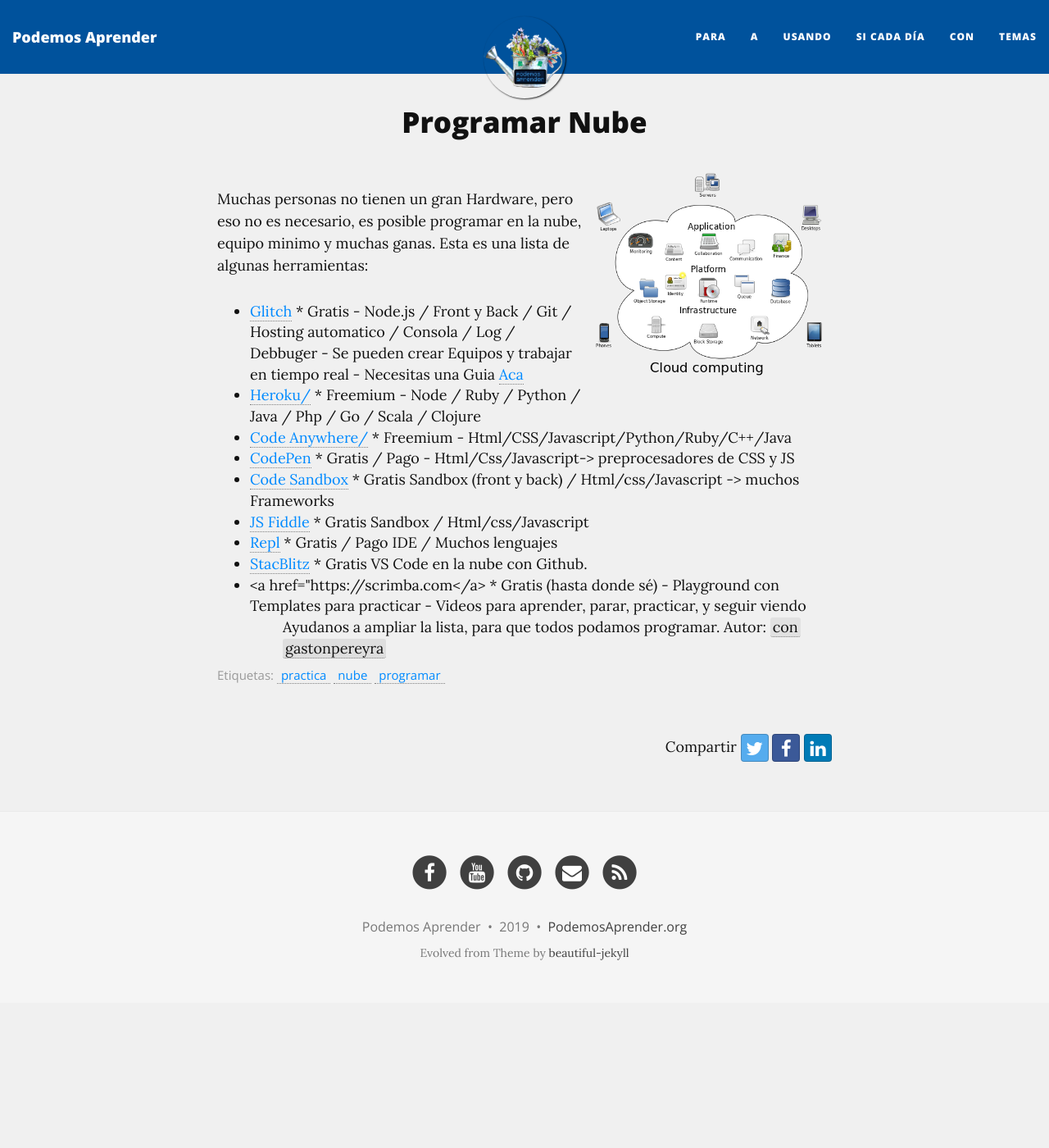
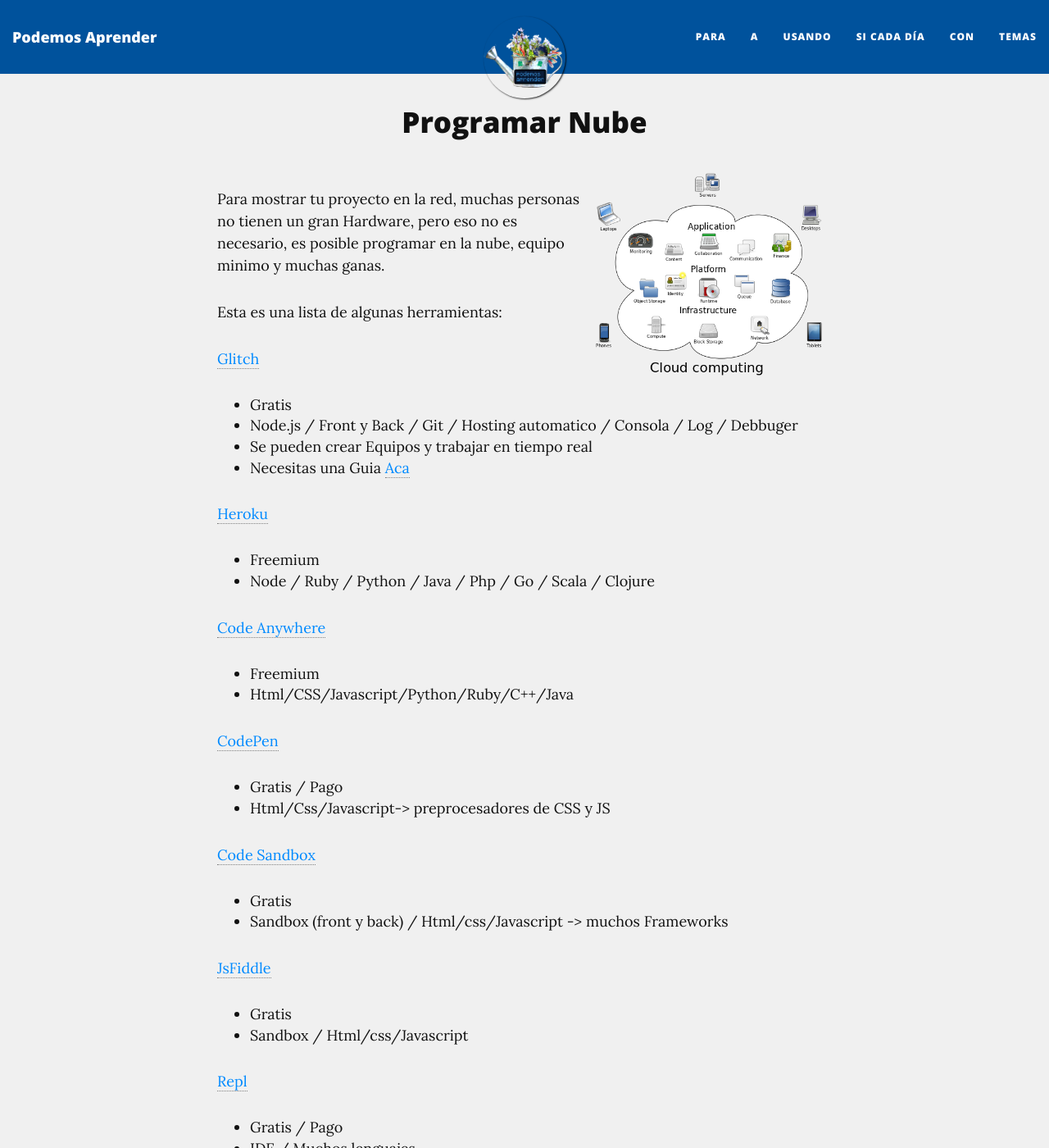
Before and after one commit to podemosaprender/podemosaprender.github.io, a Jekyll site: the page built from _contenidos/50programar/programar-nube.md, in a window 1280 px wide and 1400 px high. Shown: the whole window at 82% size. Built offline with Jekyll 4.4.1, drawn with Linux system fonts in a browser that asks for light colours; nearby versions of some CDN libraries; some of the changed text lies outside the part shown.

Commit message:
FIX: formato

```diff
--- a/_contenidos/50programar/programar-nube.md
+++ b/_contenidos/50programar/programar-nube.md
@@ -1,70 +1,68 @@
 ---
-permalink: /a/programar-en-la-nube
+permalink: /usando/servidores-gratis-en-la-nube
 img: /img/programar.png
 tags: [practica, nube, programar]
 ---
 
-Muchas personas no tienen un gran Hardware, pero eso no es necesario, es posible programar en la nube, equipo minimo y muchas ganas.
+Para mostrar tu proyecto en la red, muchas personas no tienen un gran Hardware, pero eso no es necesario, es posible programar en la nube, equipo minimo y muchas ganas.
+
+
 Esta es una lista de algunas herramientas:
 
-<ul>
-<li>
-<a href="https://glitch.com/">Glitch</a>
+[Glitch](https://glitch.com/)
+
 * Gratis
-- Node.js / Front y Back / Git / Hosting automatico / Consola / Log / Debbuger
-- Se pueden crear Equipos y trabajar en tiempo real
-- Necesitas una Guia <a href="https://github.com/gastonpereyra/Apuntes_Glitch">Aca</a>
-</li>
+* Node.js / Front y Back / Git / Hosting automatico / Consola / Log / Debbuger
+* Se pueden crear Equipos y trabajar en tiempo real
+* Necesitas una Guia <a href="https://github.com/gastonpereyra/Apuntes_Glitch">Aca</a>
 
-<li>
-<a href="https://www.heroku.com">Heroku/</a>
+[Heroku](https://www.heroku.com)
+
 * Freemium
-- Node / Ruby / Python / Java / Php / Go / Scala / Clojure
-</li>
+* Node / Ruby / Python / Java / Php / Go / Scala / Clojure
 
-<li>
-<a href="https://codeanywhere.com">Code Anywhere/</a>
+[Code Anywhere](https://codeanywhere.com)
+
 * Freemium
-- Html/CSS/Javascript/Python/Ruby/C++/Java
-</li>
+* Html/CSS/Javascript/Python/Ruby/C++/Java
 
-<li>
-<a href="https://codepen.io/">CodePen</a>
+[CodePen](https://codepen.io/)
+
 * Gratis / Pago
-- Html/Css/Javascript-> preprocesadores de CSS y JS
-</li>
+* Html/Css/Javascript-> preprocesadores de CSS y JS
 
-<li>
-<a href="https://codesandbox.io/">Code Sandbox</a>
+[Code Sandbox](https://codesandbox.io/)
+
 * Gratis
-Sandbox (front y back) / Html/css/Javascript -> muchos Frameworks
-</li>
+* Sandbox (front y back) / Html/css/Javascript -> muchos Frameworks
 
-<li>
-<a href="https://jsfiddle.net/">JS Fiddle</a>
+[JsFiddle](https://jsfiddle.net/)
+
 * Gratis
-Sandbox / Html/css/Javascript
-</li>
+* Sandbox / Html/css/Javascript
 
-<li>
-<a href="https://repl.it">Repl</a>
+[Repl](https://repl.it)
+
 * Gratis / Pago
-IDE / Muchos lenguajes
-</li>
+* IDE / Muchos lenguajes
 
-<li>
-<a href="https://stackblitz.com/">StacBlitz</a>
+[StackBlitz](https://stackblitz.com/)
+
 * Gratis
-VS Code en la nube con Github.
-</li>
-<li>
-<a href="https://scrimba.com</a>
+* VS Code en la nube con Github.
+
+
+[Scrimba](https://scrimba.com)
 * Gratis (hasta donde sé)
-- Playground con Templates para practicar
-- Videos para aprender, parar, practicar, y seguir viendo
-</li>
-<ul>
+* Playground con Templates para practicar
+* Videos para aprender, parar, practicar, y seguir viendo
+
+[Kaggle](https://kaggle.com)
+* Gratis
+* Cuadernos interactivos con Python y R para Ciencia de Datos
+* Datasets y tutoriales
+* Hicimos unos [videos](https://www.youtube.com/playlist?list=PLuw2k9vttfEzIX9zAstHHKa-RHbr0UkJR) para que puedas empezar fácil
 
 Ayudanos a ampliar la lista, para que todos podamos programar.
 
-Autor: {/con/gastonpereyra}
+Autor {/con/gastonpereyra} Mil gracias por todo lo que compartís!
```
